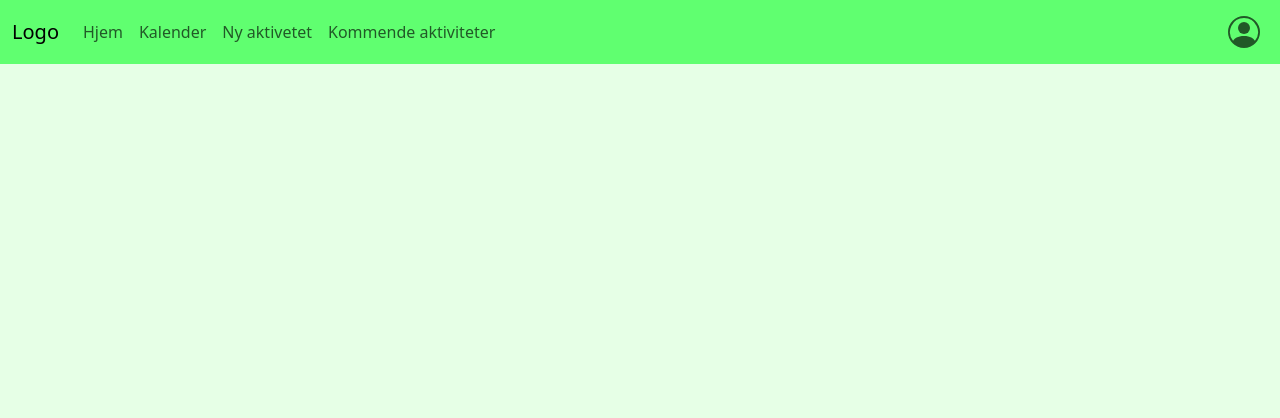
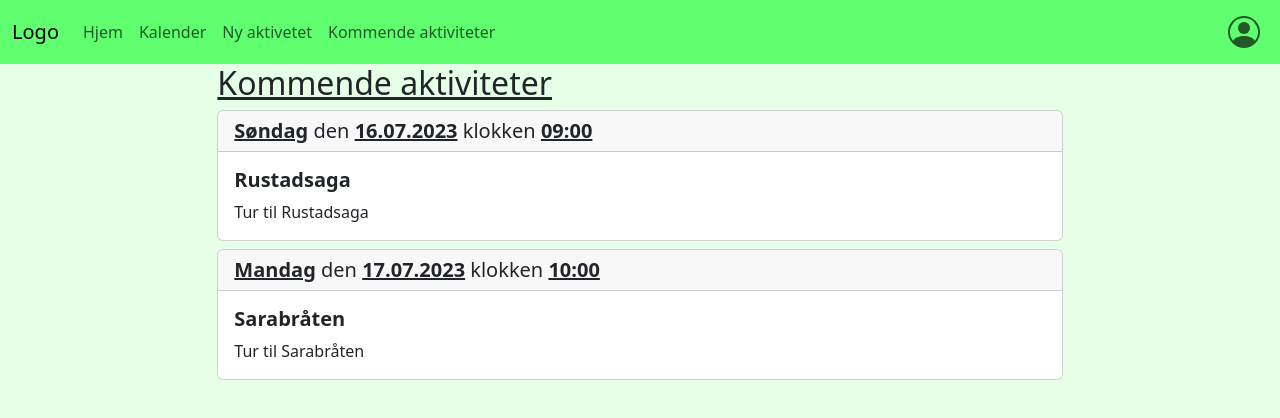
Before and after one commit to Vegardhgr/activityCalendar, a React (Create React App) app in the folder frontend/: page /kommende-aktiviteter in a window 1280 px wide. Shown: the top 418 px of the page. Built offline with nearby package versions, Linux system fonts and the light colour scheme.

Commit message:
Fixed layout for displaying upcoming activities. Also added default activities.

```diff
--- /dev/null
+++ b/frontend/src/components/cards/activityCard.jsx
@@ -0,0 +1,25 @@
+function ActivityCard(props) {
+    var days = ['Søndag', 'Mandag', 'Tirsdag', 'Onsdag', 'Torsdag', 'Fredag', 'Lørdag'];
+    const date = new Date(props.date);
+    const formattedDate = date.toLocaleDateString('nb-NO', { day: '2-digit', month: '2-digit', year: 'numeric' });
+    const dayName = days[date.getDay()]
+
+    const timeParts = props.time.split(':');
+    const time = new Date();
+    const hours = parseInt(timeParts[0], 10);
+    const minutes = parseInt(timeParts[1], 10);
+    time.setHours(hours);
+    time.setMinutes(minutes);
+    const formattedTime = time.toLocaleTimeString('nb-NO', { hour: '2-digit', minute: '2-digit' });
+
+    return (
+        <div className="card w-100 mt-2">
+            <h5 class="card-header"><b><u>{dayName}</u></b> den <b><u>{formattedDate}</u></b> klokken <b><u>{formattedTime}</u></b></h5>
+            <div className="card-body">
+                {props.children}
+            </div>
+        </div>
+    );
+}
+
+export default ActivityCard;
--- a/frontend/src/pages/upcomingActivities.jsx
+++ b/frontend/src/pages/upcomingActivities.jsx
@@ -1,7 +1,54 @@
+import ActivityCard from "../components/cards/activityCard";
+
 function UpcomingActivities({ activities }) {
+    const defaultActivities = [
+        {
+            title: "Rustadsaga",
+            description: "Tur til Rustadsaga",
+            time: "09:00",
+            date: "07/16/2023",
+            repeat: {
+                monday: false,
+                tuesday: false,
+                wednesday: false,
+                thursday: false,
+                friday: false,
+                saturday: false,
+                sunday: false
+            }
+        },
+        {
+            title: "Sarabråten",
+            description: "Tur til Sarabråten",
+            time: "10:00",
+            date: "07/17/2023",
+            repeat: {
+                monday: false,
+                tuesday: false,
+                wednesday: false,
+                thursday: false,
+                friday: false,
+                saturday: false,
+                sunday: false
+            }
+        }
+    ]
+
+
+    activities = [...activities, ...defaultActivities];
+
     return (
-        <div>{activities.map(activity =>
-            activity.title)}</div>
+        <div className = "row justify-content-center ">
+            <div className = "col-md-8">
+                <h2><u>Kommende aktiviteter</u></h2>
+                    {activities.map(activity =>
+                        <ActivityCard time = {activity.time} date = {activity.date}>
+                            <h5 class="card-title"><b>{activity.title}</b></h5>
+                            <p class="card-text">{activity.description}</p>
+                        </ActivityCard>
+                    )}
+            </div>
+        </div>
     );
 }
 
```
